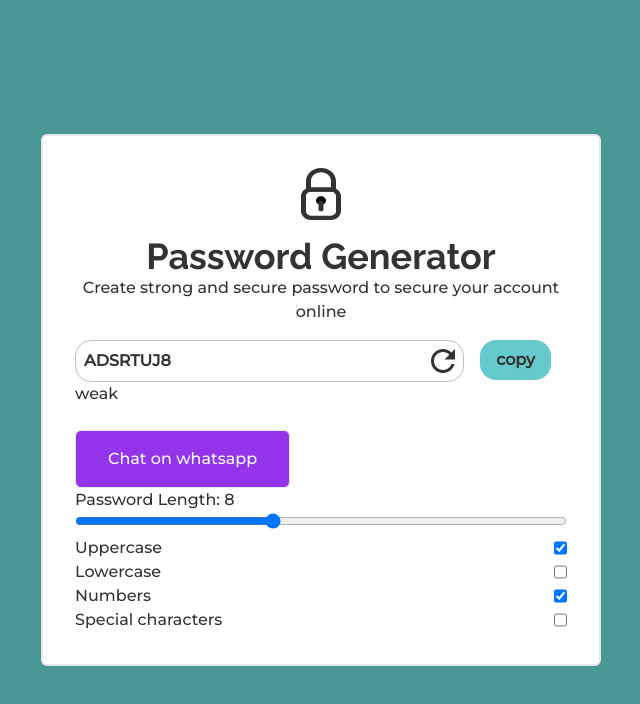
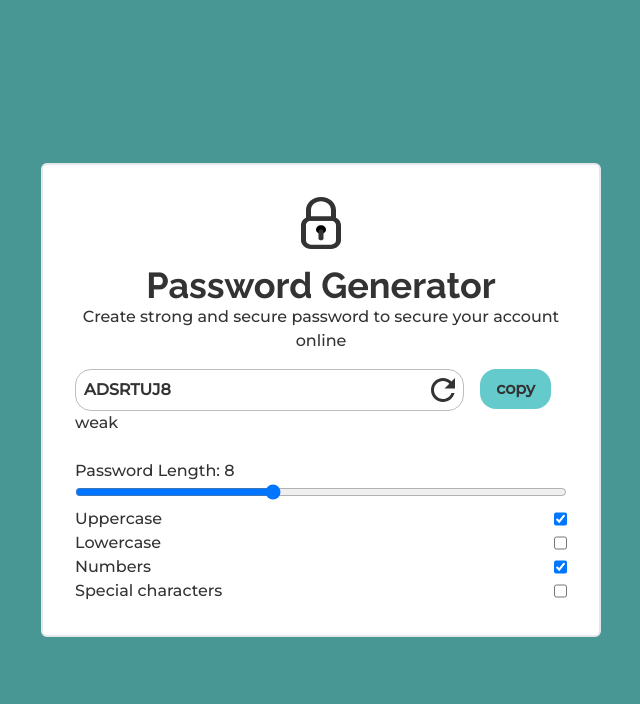
Before and after one commit to anichukwuebuka65/password_generator, a React (Vite) app: page / in a window 1280 px wide. Shown: the top 704 px of the page, without its empty margins (319-959 px from the left). Built offline with nearby package versions, Linux system fonts and the light colour scheme.

Commit message:
removed for testing whatsapp link

```diff
--- a/src/App.jsx
+++ b/src/App.jsx
@@ -88,9 +88,6 @@ function App() {
           </button>
         </div>
       </div>
-      <button className="py-4 px-8 border rounded-md bg-purple-600 text-white">
-          <a  href="http://wa.me/2349165542133">Chat on whatsapp</a>
-      </button>
       <p>Password Length: {pwdLength}</p>
       <input
         className="w-full text-[#64cacc]"
```
